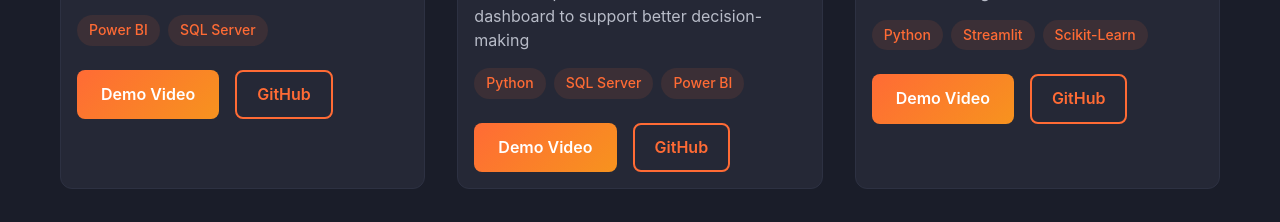
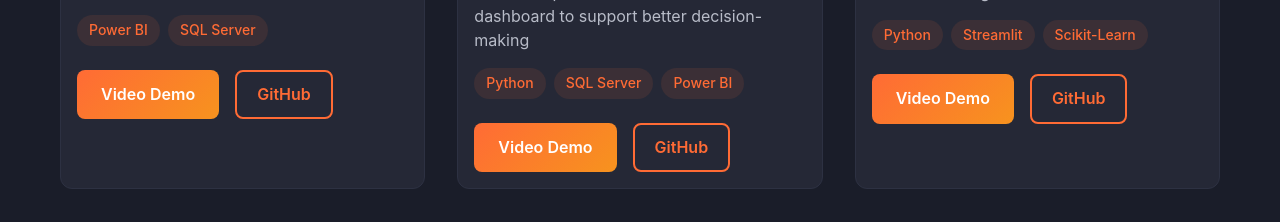
Before and after one commit to Salomiairy11/personal-portfolio, a React (Vite) app: page /#/projects in a window 1280 px wide. Shown: the part 725-947 px from the top of the page. Built offline with nearby package versions, Linux system fonts and the light colour scheme.

Commit message:
youtube video embed

```diff
--- a/src/components/Projects.jsx
+++ b/src/components/Projects.jsx
@@ -3,7 +3,11 @@
 import vendor from '../assets/vendor.PNG'
 import cus from '../assets/sentiment.png'
 
+import { useState } from 'react'
+
 const Projects = () => {
+  const [openProjectId, setOpenProjectId] = useState(null)
+
   const projects = [
     {
       id: 1,
@@ -12,8 +16,7 @@
         'This project is an interactive Bank Loan Analysis Dashboard using Power BI and SQL to help financial institutions monitor loan performance and borrower details. It features three dashboards—Summary, Overview, and Details—offering insights into key metrics, lending trends, and borrower profiles with dynamic filters. ',
       image: bank,
       technologies: ['Power BI', 'SQL Server'],
-      liveDemo:
-        'https://drive.google.com/drive/folders/1b-YdaEjGPt88JypdbLXC4z-AcfV5i2bF?usp=sharing',
+      videoId: 'XlzIoEYYdNQ',
       github:
         'https://github.com/Salomiairy11/Bank-Loan-Analysis-Power-BI-Dashboard',
     },
@@ -24,8 +27,7 @@
         'This project is an end-to-end vendor analytics solution built using SQL Server and Python. It consolidates purchase, sales, and freight data, cleans and transforms over 100K records, and applies statistical techniques to uncover insights which are presented in a Power BI dashboard to support better decision-making',
       image: vendor,
       technologies: ['Python', 'SQL Server', 'Power BI'],
-      liveDemo:
-        'https://drive.google.com/drive/folders/1b-YdaEjGPt88JypdbLXC4z-AcfV5i2bF?usp=sharing',
+      videoId: '3bTQlEEDZL0',
       github:
         'https://github.com/Salomiairy11/Vendor-Performance-Analysis-Using-Python-and-SQL-SERVER',
     },
@@ -36,12 +38,13 @@
         'This project is a Customer Feedback Analysis Dashboard built with Streamlit. It lets users upload review data (CSV), automatically cleans text, classifies sentiment, and extracts key themes via K-Means clustering. The dashboard includes interactive visualizations to help uncover actionable insights',
       image: cus,
       technologies: ['Python', 'Streamlit', 'Scikit-Learn'],
-      liveDemo:
-        'https://drive.google.com/drive/folders/1b-YdaEjGPt88JypdbLXC4z-AcfV5i2bF?usp=sharing',
+      videoId: 'R83dXU4h0As',
       github:
         'https://github.com/Salomiairy11/Customer-Sentiment-and-Topic-Analysis-Dashboard',
     },
   ]
+
+  const openProject = projects.find((p) => p.id === openProjectId)
 
   return (
     <section className="projects-section section">
@@ -68,12 +71,15 @@
                 </div>
                 <div className="project-links">
                   <a
-                    href={project.liveDemo}
+                    href="#"
                     className="btn-primary"
-                    target="_blank"
-                    rel="noopener noreferrer"
+                    style={{ color: 'white' }}
+                    onClick={(e) => {
+                      e.preventDefault()
+                      setOpenProjectId(project.id)
+                    }}
                   >
-                    Demo Video
+                    Video Demo
                   </a>
                   <a
                     href={project.github}
@@ -89,6 +95,62 @@
           ))}
         </div>
       </div>
+      {openProject && (
+        <div
+          style={{
+            position: 'fixed',
+            top: 0,
+            left: 0,
+            width: '100%',
+            height: '100%',
+            background: 'rgba(0,0,0,0.6)',
+            display: 'flex',
+            justifyContent: 'center',
+            alignItems: 'center',
+            zIndex: 1000,
+          }}
+        >
+          <div
+            style={{
+              position: 'relative',
+              background: '#fff',
+              padding: '10px',
+              borderRadius: '10px',
+              maxWidth: '90vw',
+              maxHeight: '90vh',
+              display: 'flex',
+              justifyContent: 'center',
+              alignItems: 'center',
+            }}
+          >
+            <button
+              onClick={() => setOpenProjectId(null)}
+              style={{
+                position: 'absolute',
+                top: '10px',
+                right: '10px',
+                background: 'white',
+                color:'black',
+                border: 'none',
+                fontSize: '20px',
+                cursor: 'pointer',
+              }}
+            >
+              ✖
+            </button>
+            <iframe
+              width="560"
+              height="315"
+              src={`https://www.youtube.com/embed/${openProject.videoId}`}
+              title="YouTube video player"
+              allow="accelerometer; autoplay; clipboard-write; encrypted-media; gyroscope; picture-in-picture"
+              allowFullScreen
+            >
+              Demo Video
+            </iframe>
+          </div>
+        </div>
+      )}
     </section>
   )
 }
```
Also changed, not shown: 4 other files (tests, documents, lock files or other folders).
